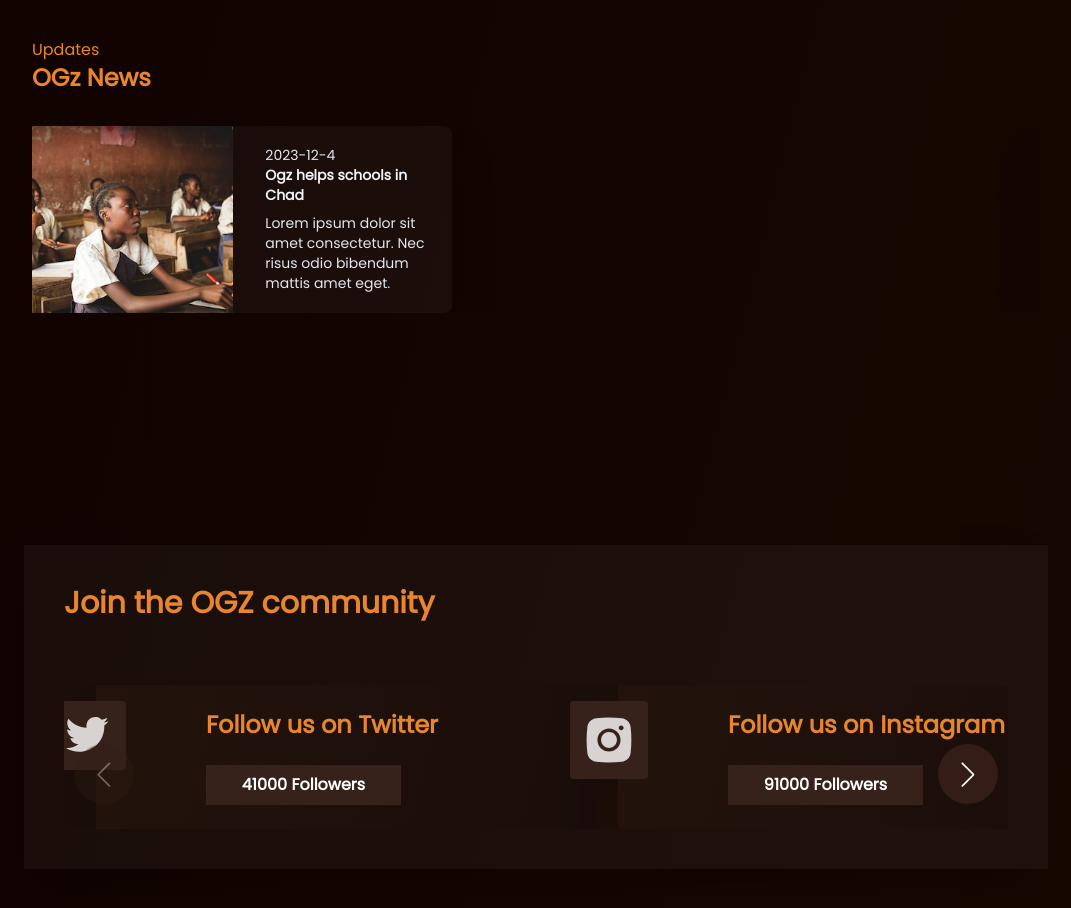
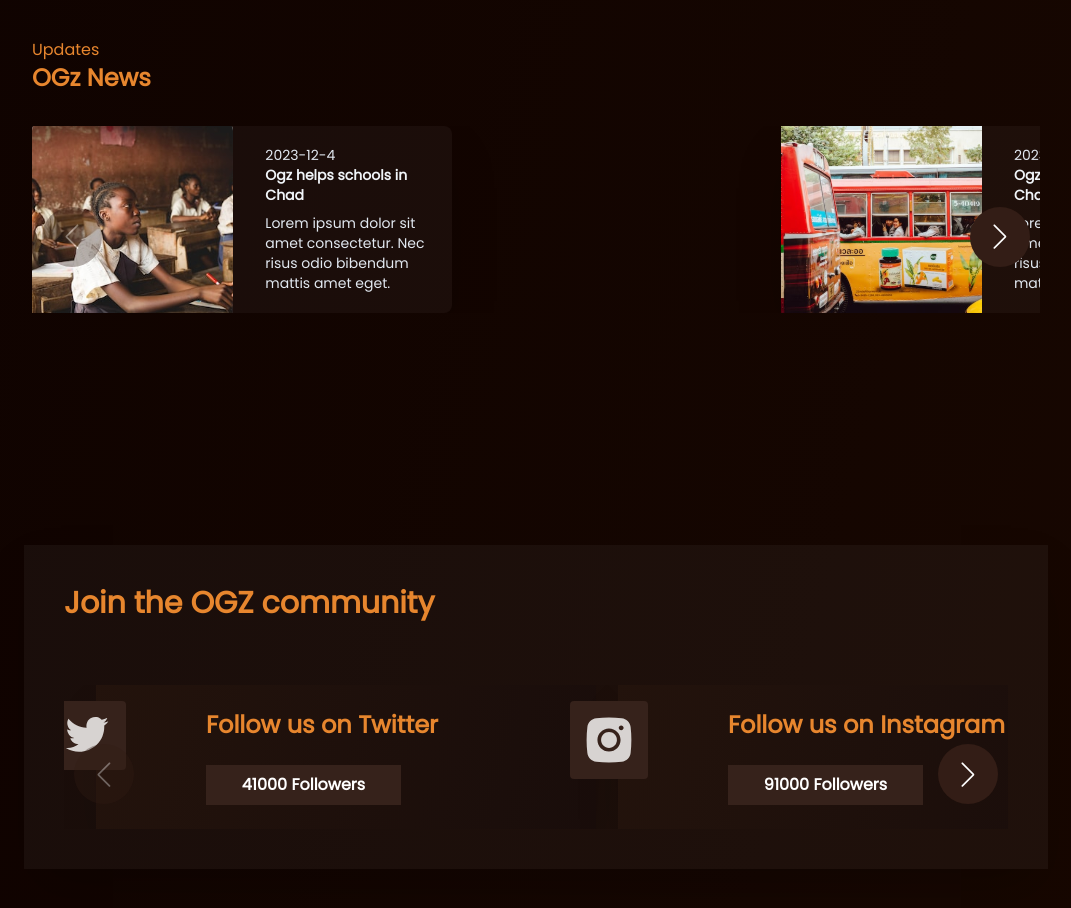
Before and after one commit to pranjalshukla23/ogz-website, a Next.js app: page / in a window 1280 px wide. Shown: the part 2320-3228 px from the top of the page, without its empty margins (104-1175 px from the left). Built offline with nearby package versions, Linux system fonts and the light colour scheme.

Commit message:
FIX: slider fix

```diff
--- a/src/components/Statistics.tsx
+++ b/src/components/Statistics.tsx
@@ -25,8 +25,8 @@ export default function Statistics() {
 
       <Swiper
         id='swiper-color'
-        slidesPerView={width < 1024 ? 1.5 : 2.5}
-        spaceBetween={"auto"}
+        slidesPerView={width < 1440 ? 1.4 : 2.5}
+        spaceBetween={width < 1440 ? 40 : ""}
         navigation={width < 768 ? false : true}
         modules={[Pagination, Navigation]}
         className='mySwiper my-8'
```
